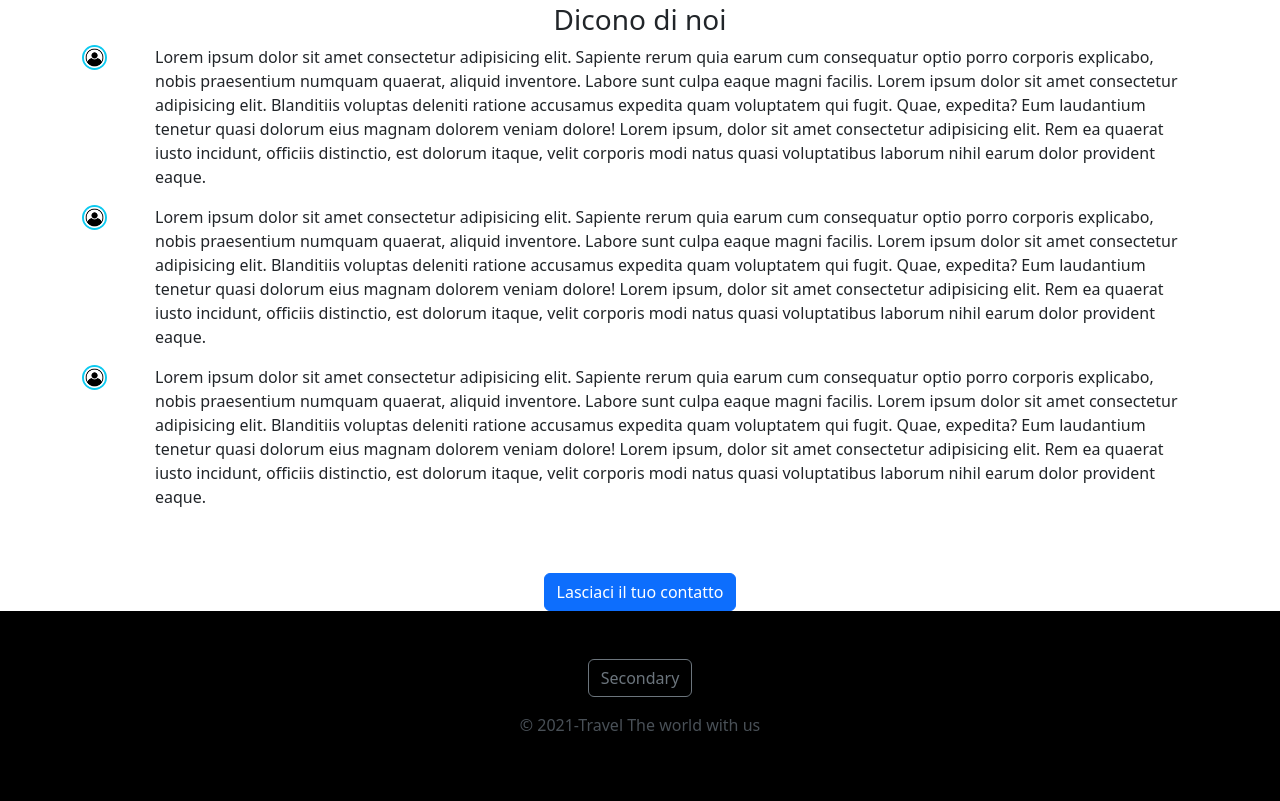
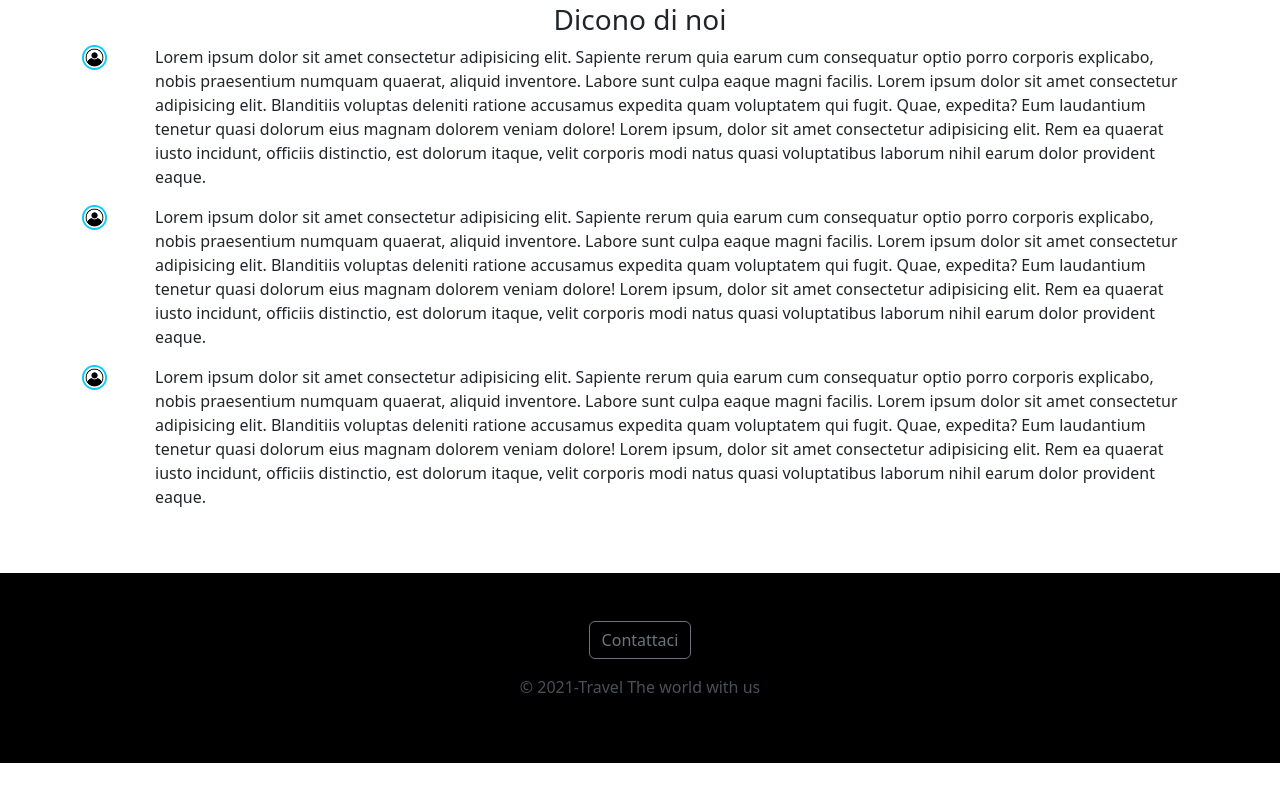
Before and after one commit to Pierattilio-correale/Challenge-U2-W2-D2, a plain HTML site: page index.html in a window 1280 px wide. Shown: the part 2658-3459 px from the top of the page. After the commit the page ends 3421 px from the top, so only its background shows below. Drawn offline with nearby package versions, Linux system fonts and the light colour scheme.

Commit message:
modal on footer

```diff
--- a/index.html
+++ b/index.html
@@ -459,14 +459,15 @@
         </div>
       </div>
     </section>
-    <section class="d-flex justify-content-center">
+
+    <footer class="bg-black text-center p-5">
       <button
         type="button"
-        class="btn btn-primary"
+        class="btn btn-outline-secondary mb-3"
         data-bs-toggle="modal"
         data-bs-target="#Modal"
       >
-        Lasciaci il tuo contatto
+        Contattaci
       </button>
 
       <div
@@ -508,11 +509,6 @@
           </div>
         </div>
       </div>
-    </section>
-    <footer class="bg-black text-center p-5">
-      <button type="button" class="btn btn-outline-secondary mb-3">
-        Secondary
-      </button>
       <p class="text-light-emphasis">&copy 2021-Travel The world with us</p>
     </footer>
     <script src="./scriptttt.js"></script>
```
